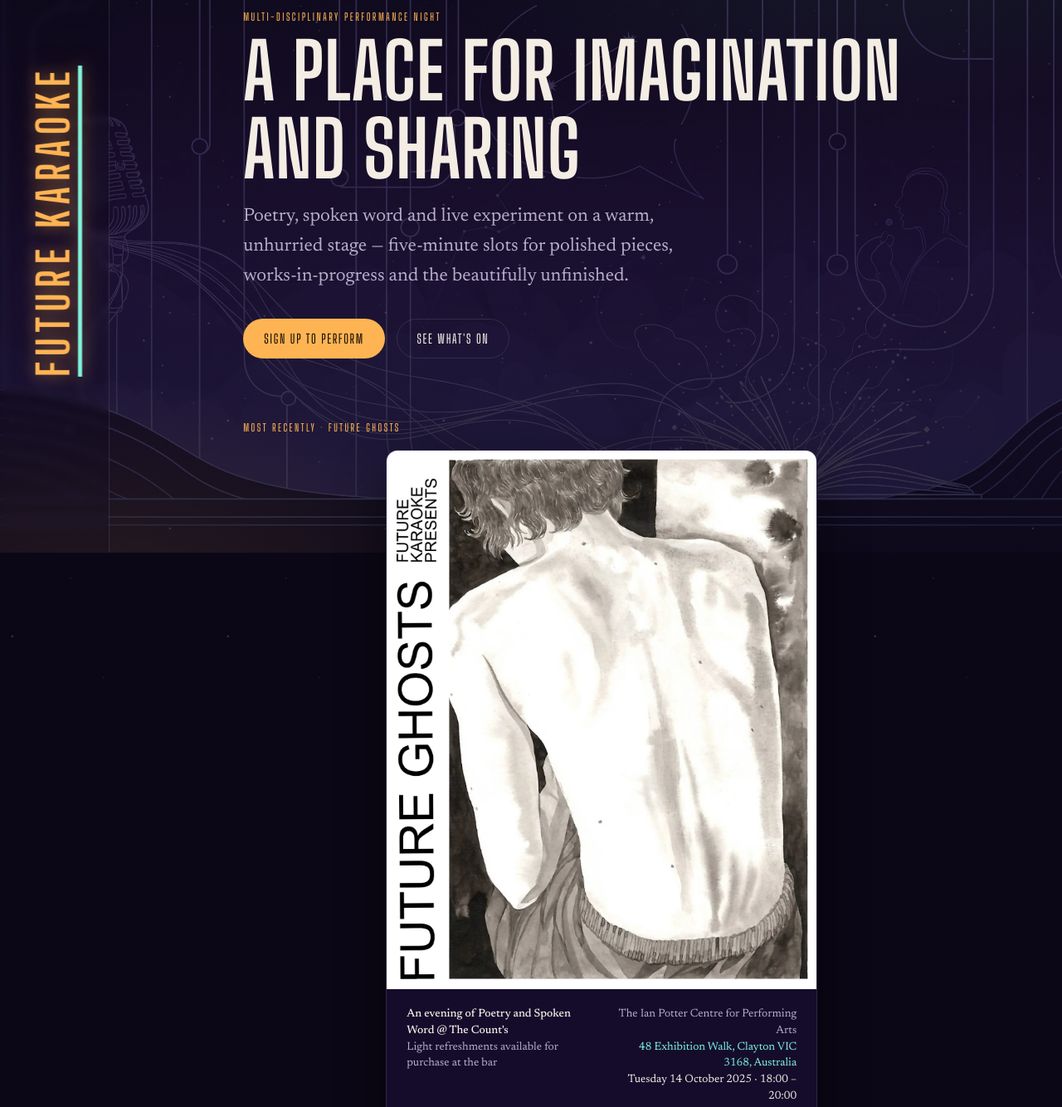
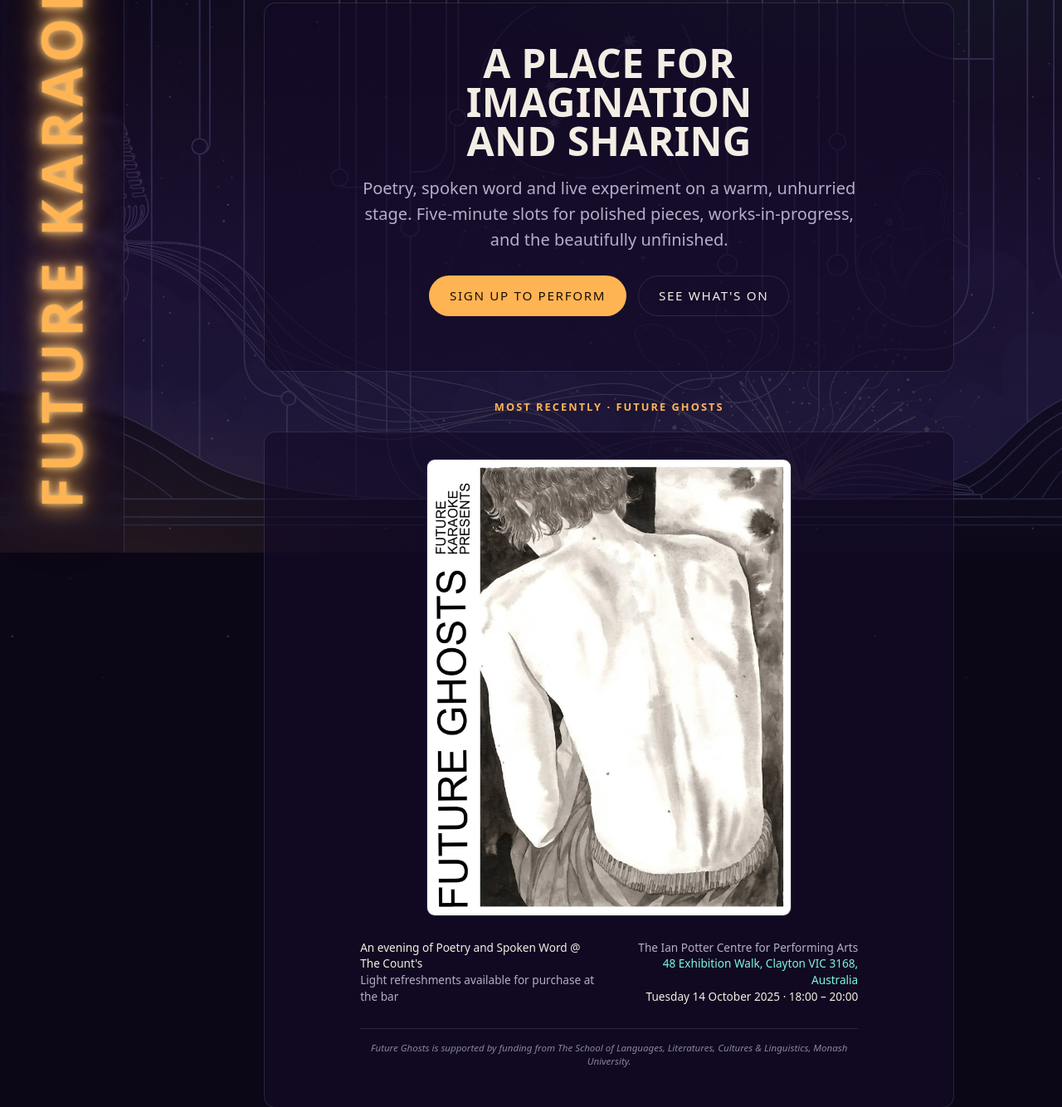
Before and after one commit to folded/futurekaraoke, an Eleventy site: page index.md in a window 1280 px wide. Shown: the part 134-1468 px from the top of the page at 83% size. Built offline with nearby package versions, Linux system fonts and the light colour scheme; Eleventy itself is replaced by a stand-in of ours; files that its build step writes are made by us from their sources; a web font is replaced by a local one.

Commit message:
Refine redesign per review: type system, card layout, section labels
- Typography: switch to Familjen Grotesk; add a fluid type scale and
  controlled line-length measures; fix uneven wraps (no forced <br>,
  text-wrap balance/pretty), stop page titles wrapping unnecessarily
- Hero: move headline/lede/CTAs into a centred card matching the poster,
  sized to the shared card-info measure; eyebrow removed
- Poster: give the artwork its own centred sub-card inside a wider card
- Cards: unify one translucent surface across hero/poster/event/prose;
  home cards now match the Events/About width
- Events: 'What's on' and 'Previously' as matched section labels below
  the title, with underlines that fit the text; heading levels tidied
- Nav/wordmark: hover no longer double-underlines; wordmark hover
  intensifies the marquee glow instead of underlining
- About: drop the eyebrow kicker

```diff
--- a/_includes/base.njk
+++ b/_includes/base.njk
@@ -35,7 +35,7 @@
   <link rel="preconnect" href="https://fonts.googleapis.com">
   <link rel="preconnect" href="https://fonts.gstatic.com" crossorigin>
   <link rel="stylesheet"
-    href="https://fonts.googleapis.com/css2?family=Big+Shoulders+Display:wght@300;500;700&family=Newsreader:ital,opsz,wght@0,6..72,300;0,6..72,400;0,6..72,500;1,6..72,300;1,6..72,400&display=swap">
+    href="https://fonts.googleapis.com/css2?family=Familjen+Grotesk:ital,wght@0,400..700;1,400..700&display=swap">
   <link rel="stylesheet" href="/css/style.css">
 </head>
 
--- a/_includes/poster.njk
+++ b/_includes/poster.njk
@@ -1,6 +1,8 @@
 {# Renders an event poster. Expects `ev` in context (an events entry). #}
 <figure class="poster">
-  <img src="{{ ev.poster.image }}" alt="{{ ev.poster.alt }}" class="poster-image" width="500" height="500" loading="lazy">
+  <div class="poster-frame">
+    <img src="{{ ev.poster.image }}" alt="{{ ev.poster.alt }}" class="poster-image" width="500" height="500" loading="lazy">
+  </div>
   <figcaption class="poster-meta">
     <div class="poster-what">
       <p class="poster-title">{{ ev.tagline }}</p>
--- a/css/style.css
+++ b/css/style.css
@@ -19,13 +19,26 @@
   --ghost: #7ff5e0;
   --line: rgba(183, 173, 202, 0.16);
 
-  --font-display: "Big Shoulders Display", "Arial Narrow", sans-serif;
-  --font-body: "Newsreader", Georgia, "Times New Roman", serif;
+  --font-display: "Familjen Grotesk", system-ui, sans-serif;
+  --font-body: "Familjen Grotesk", system-ui, sans-serif;
 
-  --rail: clamp(64px, 11vw, 132px);
-  --content-max: 60rem;
+  --rail: clamp(90px, 13vw, 150px);
+  --content-max: 58rem;
   --radius: 14px;
   --ease: cubic-bezier(0.2, 0.7, 0.2, 1);
+
+  /* Type scale — a fifth (1.5) between display steps, held in check by clamps
+     so a wide monitor never blows the headline up past its measure. */
+  --step-eyebrow: 0.8rem;
+  --step-lede: clamp(1.05rem, 1rem + 0.4vw, 1.25rem);
+  --step-h1: clamp(2.25rem, 1.8rem + 2vw, 3rem);
+  --step-h2: clamp(1.8rem, 1.5rem + 1.4vw, 2.5rem);
+  --step-h3: clamp(1.35rem, 1.2rem + 0.6vw, 1.6rem);
+
+  /* Comfortable line lengths. */
+  --measure: 38ch;    /* body/lede prose */
+  --measure-head: 16ch; /* display headings — a tight, stacked marquee */
+  --measure-card: 600px; /* the content column shared by the hero and poster info */
 }
 
 * { box-sizing: border-box; }
@@ -115,12 +128,24 @@ body {
   font-family: var(--font-display);
   font-weight: 700;
   text-transform: uppercase;
-  letter-spacing: 0.14em;
-  font-size: clamp(1.5rem, 6.4vh, 4.75rem);
+  letter-spacing: 0.1em;
+  font-size: clamp(2rem, 8.5vh, 6rem);
   line-height: 0.95;
   color: var(--amber);
   text-shadow: 0 0 18px var(--amber-glow), 0 0 42px rgba(255, 180, 84, 0.22);
   animation: flicker 6s steps(1) infinite;
+  transition: text-shadow 0.3s var(--ease);
+}
+
+/* Hover/focus: no underline — the marquee just burns brighter and flickers. */
+.wordmark:hover, .wordmark:focus-visible { text-decoration: none; }
+.wordmark:hover span, .wordmark:focus-visible span {
+  text-shadow:
+    0 0 10px #ffd18a,
+    0 0 26px var(--amber),
+    0 0 52px var(--amber-glow),
+    0 0 90px rgba(255, 180, 84, 0.35);
+  animation: flicker-strong 1.4s steps(1) infinite;
 }
 
 @keyframes flicker {
@@ -128,6 +153,18 @@ body {
   93% { opacity: 0.72; }
   94% { opacity: 1; }
   96% { opacity: 0.85; }
+}
+
+@keyframes flicker-strong {
+  0%, 100% { opacity: 1; }
+  8% { opacity: 0.55; }
+  10% { opacity: 1; }
+  18% { opacity: 0.8; }
+  20% { opacity: 1; }
+  62% { opacity: 0.6; }
+  64% { opacity: 1; }
+  85% { opacity: 0.85; }
+  87% { opacity: 1; }
 }
 
 /* --- Nav --------------------------------------------------------------- */
@@ -160,7 +197,7 @@ body {
   transition: color 0.2s var(--ease), border-color 0.2s var(--ease);
 }
 
-.site-nav a:hover { color: var(--ghost); border-bottom-color: var(--ghost); }
+.site-nav a:hover { color: var(--ghost); border-bottom-color: var(--ghost); text-decoration: none; }
 .site-nav a[aria-current="page"] { color: var(--amber); border-bottom-color: var(--amber); }
 
 /* --- Main + shared blocks ---------------------------------------------- */
@@ -184,44 +221,68 @@ main > *:nth-child(4) { animation-delay: 0.27s; }
   to { opacity: 1; transform: none; }
 }
 
-.eyebrow, .section-kicker, .poster-label {
+.section-kicker, .poster-label {
   font-family: var(--font-display);
-  font-weight: 500;
+  font-weight: 700;
   text-transform: uppercase;
-  letter-spacing: 0.2em;
-  font-size: 0.78rem;
+  letter-spacing: 0.16em;
+  font-size: var(--step-eyebrow);
   color: var(--amber);
-  margin: 0 0 0.5rem;
+  margin: 0 0 0.75rem;
 }
 
 h1, h2, h3 {
   font-family: var(--font-display);
   font-weight: 700;
-  line-height: 1.02;
-  letter-spacing: 0.01em;
+  line-height: 0.98;
+  letter-spacing: 0.005em;
   text-wrap: balance;
+  max-width: var(--measure-head);
   margin: 0 0 0.5rem;
 }
 
 a { color: var(--ghost); text-decoration: none; }
 a:hover { text-decoration: underline; text-underline-offset: 3px; }
 
+/* --- Cards: one consistent surface on every page ----------------------- */
+
+.hero-card, .poster, .event-card, .prose {
+  background: var(--panel);
+  border: 1px solid var(--line);
+  border-radius: var(--radius);
+  backdrop-filter: blur(6px);
+}
+
 /* --- Hero -------------------------------------------------------------- */
 
-.hero { padding: clamp(1.5rem, 5vh, 4rem) 0 2.5rem; }
+/* The hero headline sits in a full-width card matching the Events/About
+   cards, with the eyebrow kept above it. The headline and lede are
+   constrained and centred inside the wide card. */
+.hero {
+  margin: clamp(1rem, 4vh, 2.5rem) auto 0;
+  text-align: center;
+}
+
+.hero-card { padding: clamp(2rem, 4vw, 3rem); }
 
 .hero h1 {
-  font-size: clamp(2.75rem, 6vw + 1rem, 6rem);
+  max-width: var(--measure-card);
+  font-size: var(--step-h1);
   text-transform: uppercase;
-  margin-bottom: 1rem;
+  margin: 0 auto 1.15rem;
 }
 
 .hero .lede {
-  max-width: 46ch;
-  font-size: clamp(1.1rem, 1rem + 0.5vw, 1.4rem);
+  max-width: var(--measure-card);
+  margin: 0 auto 1.75rem;
+  font-size: var(--step-lede);
+  line-height: 1.55;
   color: var(--ink-dim);
-  margin: 0 0 2rem;
+  text-wrap: pretty;
+  hyphens: none;
 }
+
+.hero .cta-row { justify-content: center; }
 
 /* --- Buttons ----------------------------------------------------------- */
 
@@ -256,39 +317,45 @@ a:hover { text-decoration: underline; text-underline-offset: 3px; }
 /* --- Page heads + prose ------------------------------------------------ */
 
 .page-head { padding: clamp(1rem, 4vh, 2.5rem) 0 1.5rem; }
-.page-head h1 { font-size: clamp(2.5rem, 5vw + 1rem, 4.5rem); text-transform: uppercase; }
+.page-head h1 { max-width: none; font-size: var(--step-h1); text-transform: uppercase; }
 
-.prose {
-  background: var(--panel);
-  border: 1px solid var(--line);
-  border-radius: var(--radius);
-  padding: clamp(1.5rem, 4vw, 2.5rem);
-  backdrop-filter: blur(6px);
+.prose { padding: clamp(1.5rem, 4vw, 2.75rem); }
+.prose p {
+  max-width: 62ch;
+  margin: 0 0 1.15rem;
+  color: var(--ink);
+  text-wrap: pretty;
 }
-.prose p { margin: 0 0 1.1rem; color: var(--ink); }
 .prose p:last-child { margin-bottom: 0; }
 
 /* --- Feature (home) + poster ------------------------------------------ */
 
-.feature { margin-top: 1rem; }
+.feature { margin-top: 2rem; text-align: center; }
+.feature .section-kicker { margin-bottom: 0; }
 
 .poster {
-  max-width: 520px;
-  margin: 1rem auto 0;
+  margin: 1.25rem auto 0;
+  padding: clamp(1.5rem, 3vw, 2rem);
+  text-align: left;
+}
+
+/* The square artwork gets its own centred sub-card inside the wide poster. */
+.poster-frame {
+  max-width: 440px;
+  margin: 0 auto 1.75rem;
   border: 1px solid var(--line);
-  border-radius: var(--radius);
+  border-radius: 10px;
   overflow: hidden;
   background: var(--panel-solid);
-  box-shadow: 0 24px 60px rgba(0, 0, 0, 0.45);
 }
-
 .poster-image { display: block; width: 100%; height: auto; }
 
 .poster-meta {
   display: grid;
   grid-template-columns: 1fr 1fr;
   gap: 0.9rem 1.5rem;
-  padding: 1.35rem 1.5rem;
+  max-width: var(--measure-card);
+  margin-inline: auto;
   font-size: 0.85rem;
   line-height: 1.45;
 }
@@ -310,15 +377,11 @@ a:hover { text-decoration: underline; text-underline-offset: 3px; }
 /* --- Event cards ------------------------------------------------------- */
 
 .event-card {
-  background: var(--panel);
-  border: 1px solid var(--line);
-  border-radius: var(--radius);
   padding: clamp(1.5rem, 4vw, 2.25rem);
   margin: 1.5rem 0;
-  backdrop-filter: blur(6px);
 }
-.event-card h2 { font-size: clamp(2rem, 4vw, 3rem); text-transform: uppercase; }
-.event-tagline { color: var(--ink-dim); font-size: 1.1rem; margin: 0 0 0.35rem; }
+.event-card h3 { font-size: var(--step-h2); text-transform: uppercase; }
+.event-tagline { color: var(--ink-dim); font-size: 1.1rem; max-width: 46ch; margin: 0 0 0.35rem; }
 .event-note { color: var(--ink-faint); font-style: italic; margin: 0 0 1rem; }
 
 .event-details {
@@ -345,18 +408,26 @@ a:hover { text-decoration: underline; text-underline-offset: 3px; }
   color: var(--ink-faint);
 }
 
-.empty-state h2 { text-transform: none; font-size: clamp(1.6rem, 3vw, 2.2rem); }
+.empty-state h3 { text-transform: none; font-size: var(--step-h2); }
+.empty-state p { max-width: 54ch; text-wrap: pretty; }
 
-.past-events { margin-top: 3rem; }
-.past-heading {
+/* Section labels — a matched pair introducing the upcoming ("What's on") and
+   past ("Previously") sections, sitting below the page title as muted,
+   full-width dividers. */
+.section-label {
+  width: fit-content;
+  max-width: 100%;
   font-size: 1rem;
+  font-weight: 700;
   text-transform: uppercase;
   letter-spacing: 0.24em;
   color: var(--ink-faint);
   border-bottom: 1px solid var(--line);
-  padding-bottom: 0.75rem;
+  padding-bottom: 0.5rem;
+  margin: 0 0 1.5rem;
 }
-.event-card--past { background: rgba(20, 12, 40, 0.4); }
+
+.past-events { margin-top: 3rem; }
 .event-card--past h3 { font-size: 1.5rem; text-transform: uppercase; }
 .event-when { color: var(--ink-faint); margin: 0.25rem 0 0; font-size: 0.9rem; }
 
@@ -421,10 +492,6 @@ footer .fineprint { font-size: 0.82rem; color: var(--ink-faint); }
   .masthead { padding-top: 0.75rem; }
   .site-nav ul { justify-content: center; }
 
-  .hero h1 { font-size: clamp(2rem, 8vw, 3rem); }
-  .hero h1 br { display: none; }
-  .page-head h1 { font-size: clamp(2.25rem, 10vw, 3.25rem); }
-
   .poster-meta { grid-template-columns: 1fr; }
   .poster-where, .poster-signup { text-align: left; }
 }
--- a/index.md
+++ b/index.md
@@ -4,13 +4,14 @@ title: Future Karaoke
 ---
 
 <div class="hero">
-  <p class="eyebrow">Multi-disciplinary performance night</p>
-  <h1>A place for imagination <br>and sharing</h1>
-  <p class="lede">Poetry, spoken word and live experiment on a warm, unhurried stage — five-minute slots for polished pieces, works-in-progress and the beautifully unfinished.</p>
-  <p class="cta-row">
-    <a class="cta cta-primary" href="mailto:{{ site.email.speak }}">Sign up to perform</a>
-    <a class="cta cta-ghost" href="/events/">See what's on</a>
-  </p>
+  <div class="hero-card">
+    <h1>A place for imagination and sharing</h1>
+    <p class="lede">Poetry, spoken word and live experiment on a warm, unhurried stage. Five-minute slots for polished pieces, works-in-progress, and the beautifully unfinished.</p>
+    <p class="cta-row">
+      <a class="cta cta-primary" href="mailto:{{ site.email.speak }}">Sign up to perform</a>
+      <a class="cta cta-ghost" href="/events/">See what's on</a>
+    </p>
+  </div>
 </div>
 
 {% if events.featured %}
```
Also changed, not shown: about.md (+0 -1 lines), events.md (+11 -11 lines).
